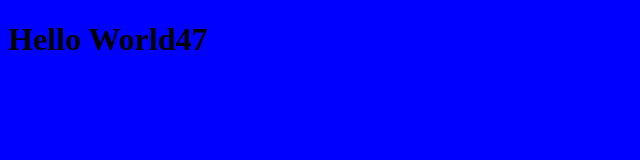
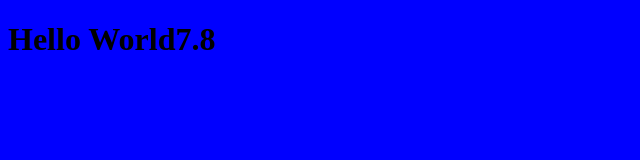
Before and after one commit to hri1/myrepo, a plain HTML site: page index.html in a window 1280 px wide. Shown: the full height of the page, 0-640 px from the left. Drawn offline with Linux system fonts and the light colour scheme.

Commit message:
change in main branch

```diff
--- a/index.html
+++ b/index.html
@@ -7,7 +7,7 @@
     <title>Document</title>
 </head>
 <body>
-    <h1>Hello World47</h1>
+    <h1>Hello World7.8</h1>
 
 </body>
 </html>
```
